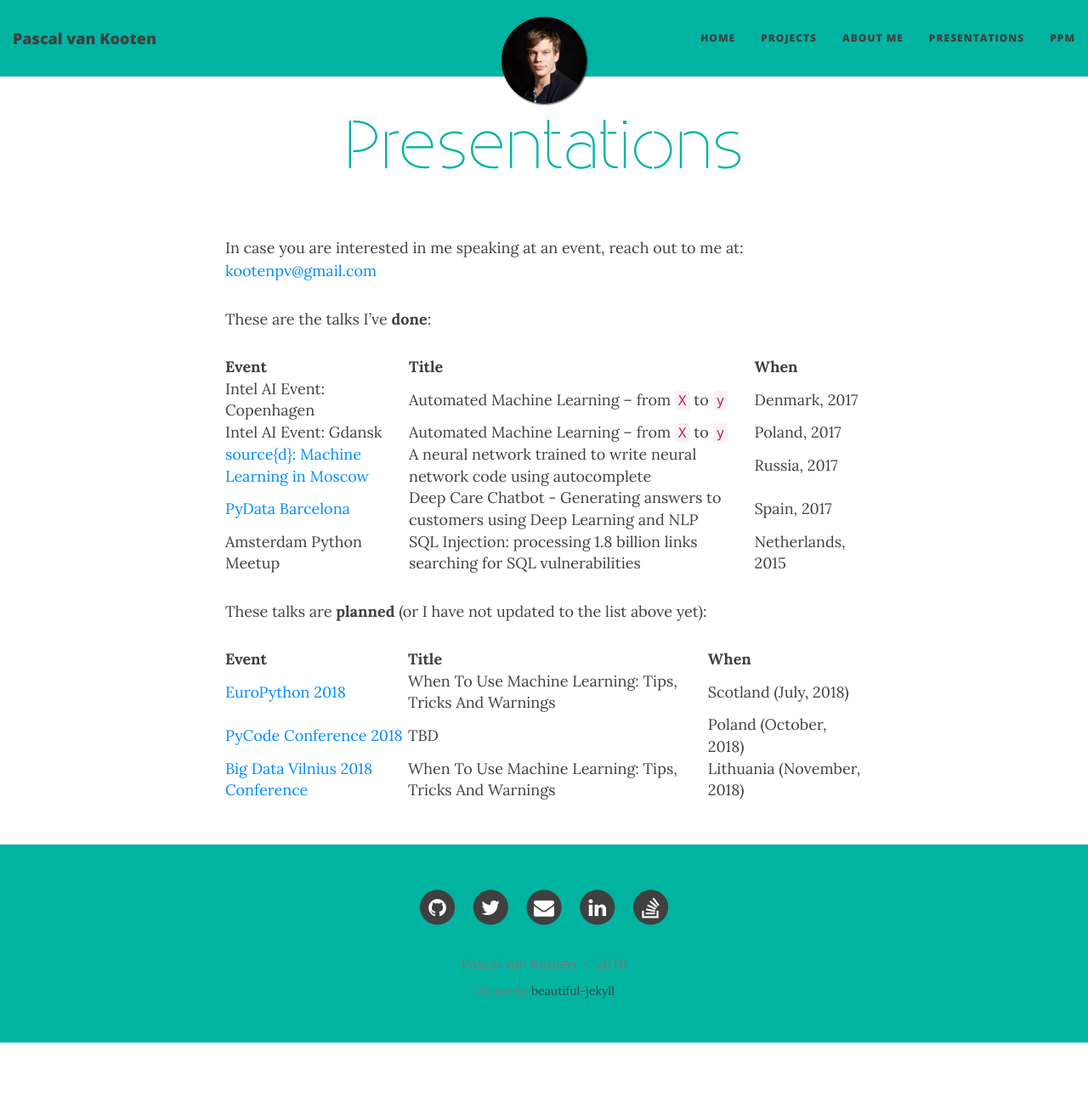
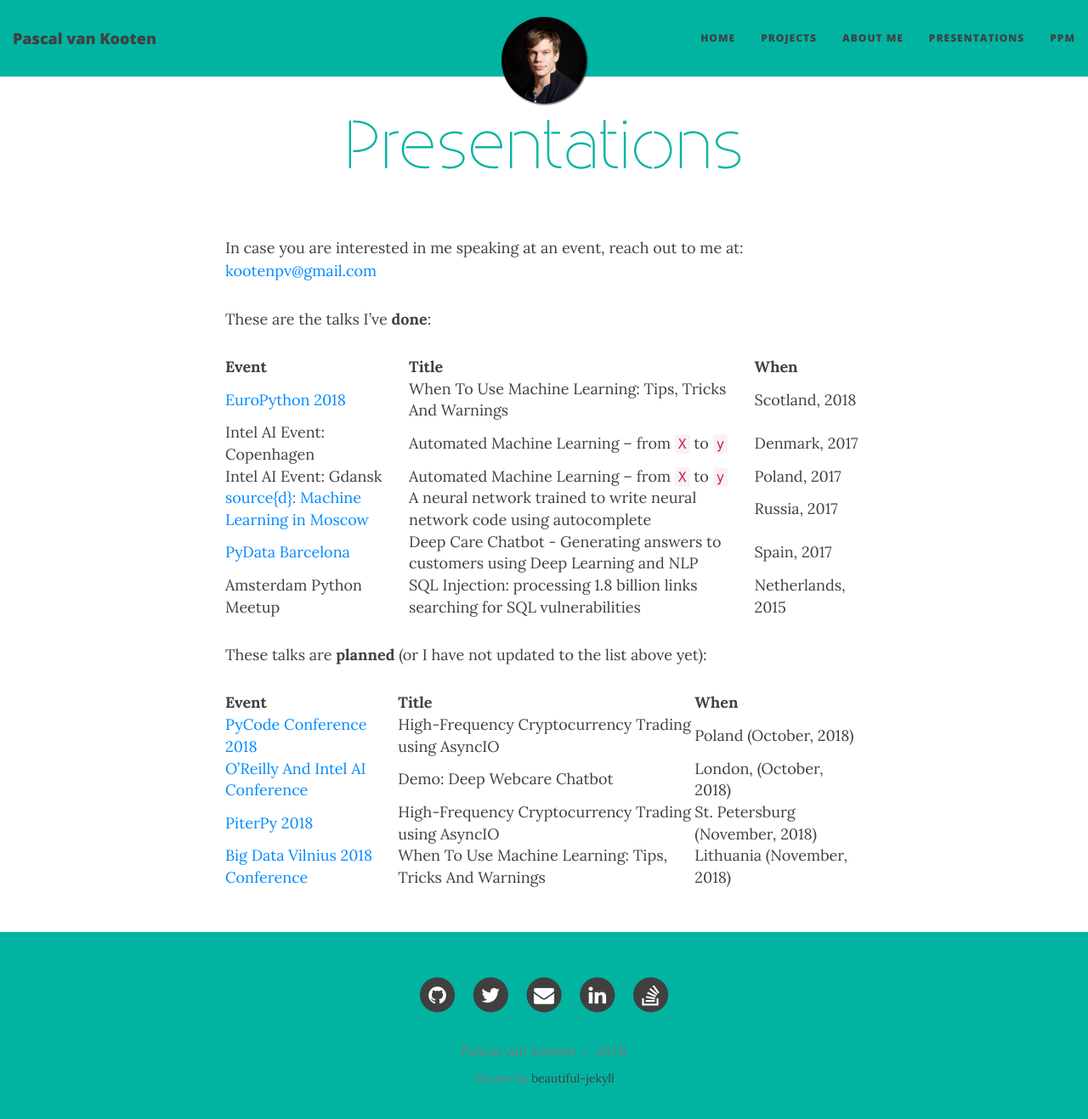
Before and after one commit to kootenpv/kootenpv.github.io, a Jekyll site: the page built from presentations.md, in a window 1280 px wide and 1330 px high. Shown: the top 1317 px of the window at 85% size. Built offline with Jekyll 4.4.1, drawn with Linux system fonts in a browser that asks for light colours; nearby versions of some CDN libraries.

Commit message:
presentations update

```diff
--- a/presentations.md
+++ b/presentations.md
@@ -9,6 +9,7 @@
 
 | Event  | Title  | When  |
 |---|---|---|
+| [EuroPython 2018](https://ep2018.europython.eu/)  |  When To Use Machine Learning: Tips, Tricks And Warnings | Scotland, 2018  |
 | Intel AI Event: Copenhagen  | Automated Machine Learning – from `X` to `y`  |  Denmark, 2017 |
 | Intel AI Event: Gdansk  | Automated Machine Learning – from `X` to `y`  |  Poland, 2017 |
 | [source{d}: Machine Learning in Moscow](https://talks.sourced.tech/machine-learning-2017/)  | A neural network trained to write neural network code using autocomplete  | Russia, 2017  |
@@ -19,6 +20,7 @@
 
 | Event  | Title  | When  |
 |---|---|---|
-| [EuroPython 2018](https://ep2018.europython.eu/)  |  When To Use Machine Learning: Tips, Tricks And Warnings | Scotland (July, 2018)  |
-| [PyCode Conference 2018](https://pycode-conference.org/)  | TBD  |  Poland (October, 2018) |
+| [PyCode Conference 2018](https://pycode-conference.org/)  | High-Frequency Cryptocurrency Trading using AsyncIO  |  Poland (October, 2018) |
+| [O’Reilly And Intel AI Conference](https://conferences.oreilly.com/artificial-intelligence/ai-eu/schedule/2018-10-09) |  Demo: Deep Webcare Chatbot |  London, (October, 2018) |
+| [PiterPy 2018](https://piterpy.com/materials/2452)  | High-Frequency Cryptocurrency Trading using AsyncIO  |  St. Petersburg (November, 2018) |
 | [Big Data Vilnius 2018 Conference](http://www.bigdataconference.lt)  |  When To Use Machine Learning: Tips, Tricks And Warnings |  Lithuania (November, 2018) |
```
